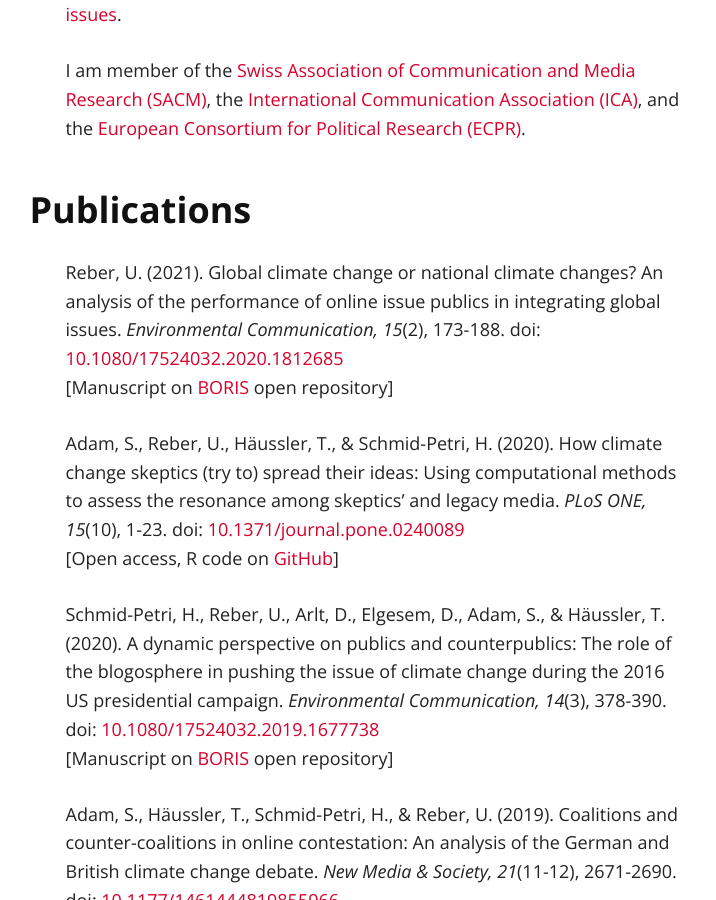
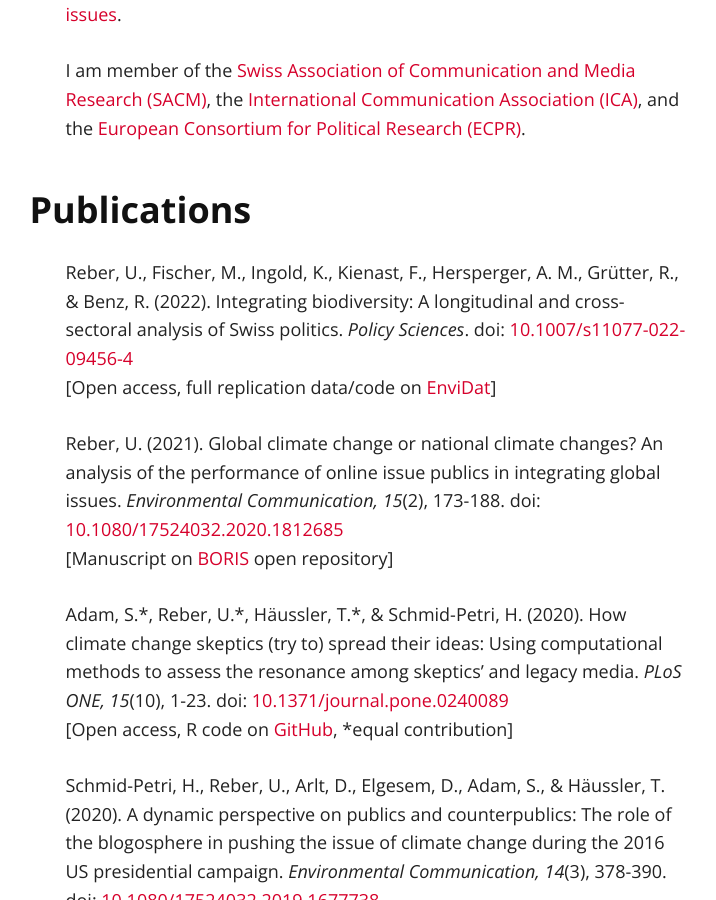
Before and after one commit to ureber/ureber.github.io, a Jekyll site: the page built from index.md, in a window 1280 px wide and 900 px high, scrolled down 2378 px. Shown: the whole window, without its empty margins (262-978 px from the left). Built offline with Jekyll 4.4.1, drawn with Linux system fonts in a browser that asks for light colours; nearby versions of some CDN libraries; our own code applies the rules of GitHub Pages for plain Markdown files; some of the changed text lies outside the part shown.

Commit message:
Biodiversity integration paper

```diff
--- a/index.md
+++ b/index.md
@@ -27,11 +27,14 @@ I am member of the <a href="https://sgkm.ch/en/" target="_blank">Swiss Associati
 
 ### <a name="publications"></a>Publications
 
+Reber, U., Fischer, M., Ingold, K., Kienast, F., Hersperger, A. M., Grütter, R., & Benz, R. (2022). Integrating biodiversity: A longitudinal and cross-sectoral analysis of Swiss politics. _Policy Sciences_. doi: <a href="https://doi.org/10.1007/s11077-022-09456-4" target="_blank">10.1007/s11077-022-09456-4</a><br>
+\[Open access, full replication data/code on <a href="https://doi.org/10.16904/envidat.302" target="_blank">EnviDat</a>\]
+
 Reber, U. (2021). Global climate change or national climate changes? An analysis of the performance of online issue publics in integrating global issues. _Environmental Communication, 15_(2), 173-188. doi: <a href="https://doi.org/10.1080/17524032.2020.1812685" target="_blank">10.1080/17524032.2020.1812685</a><br>
 \[Manuscript on <a href="https://boris.unibe.ch/146500/" target="_blank">BORIS</a> open repository\]
 
-Adam, S., Reber, U., Häussler, T., & Schmid-Petri, H. (2020). How climate change skeptics (try to) spread their ideas: Using computational methods to assess the resonance among skeptics' and legacy media. _PLoS ONE, 15_(10), 1-23. doi: <a href="https://doi.org/10.1371/journal.pone.0240089" target="_blank">10.1371/journal.pone.0240089</a><br>
-\[Open access, R code on <a href="https://github.com/ikmb-unibe/coab_so2" target="_blank">GitHub</a>\]
+Adam, S.\*, Reber, U.\*, Häussler, T.\*, & Schmid-Petri, H. (2020). How climate change skeptics (try to) spread their ideas: Using computational methods to assess the resonance among skeptics' and legacy media. _PLoS ONE, 15_(10), 1-23. doi: <a href="https://doi.org/10.1371/journal.pone.0240089" target="_blank">10.1371/journal.pone.0240089</a><br>
+\[Open access, R code on <a href="https://github.com/ikmb-unibe/coab_so2" target="_blank">GitHub</a>, \*equal contribution\]
 
 Schmid-Petri, H., Reber, U., Arlt, D., Elgesem, D., Adam, S., & Häussler, T. (2020). A dynamic perspective on publics and counterpublics: The role of the blogosphere in pushing the issue of climate change during the 2016 US presidential campaign. _Environmental Communication, 14_(3), 378-390. doi: <a href="https://doi.org/10.1080/17524032.2019.1677738" target="_blank">10.1080/17524032.2019.1677738</a><br>
 \[Manuscript on <a href="https://boris.unibe.ch/135097/" target="_blank">BORIS</a> open repository\]
@@ -90,4 +93,4 @@ Switzerland
 
 <hr>
 
-<cred>© 2021 Ueli Reber. Design by <a href="https://jekyllrb.com/" target="_blank">Jekyll</a> and <a href="https://github.com/adueck/good-clean-read" target="_blank">Good Clean Read</a></cred>
+<cred>© 2022 Ueli Reber. Design by <a href="https://jekyllrb.com/" target="_blank">Jekyll</a> and <a href="https://github.com/adueck/good-clean-read" target="_blank">Good Clean Read</a></cred>
```
Also changed, not shown: other parts of index.md (+1 -1 lines).
